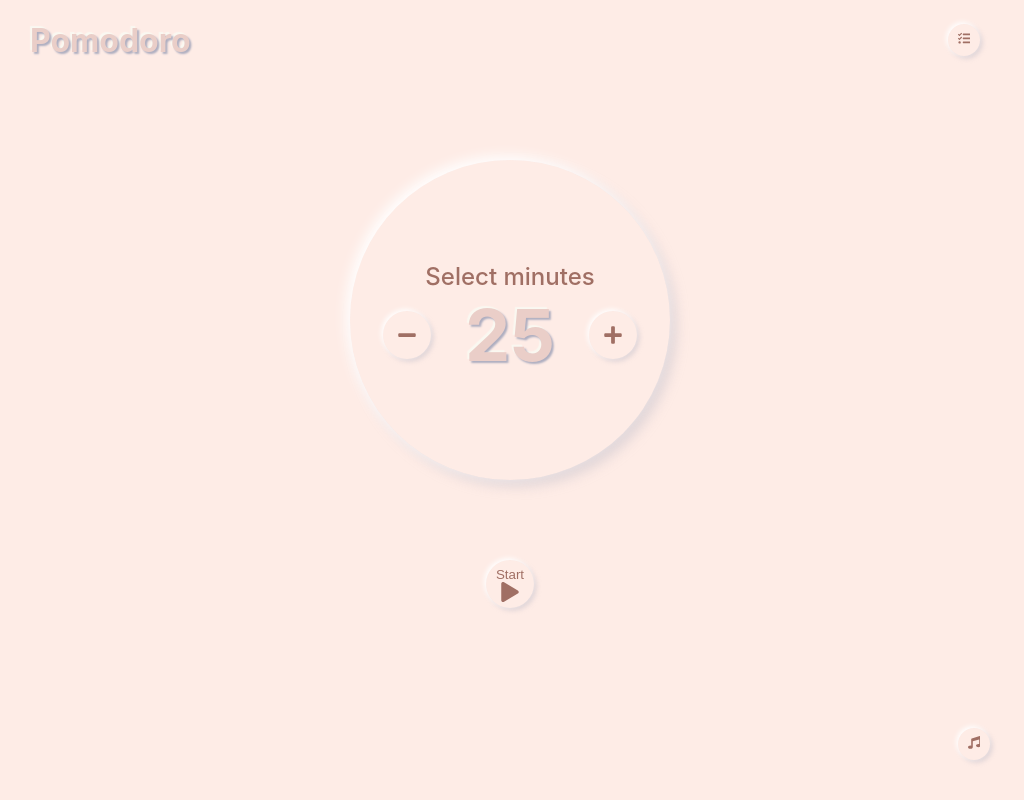
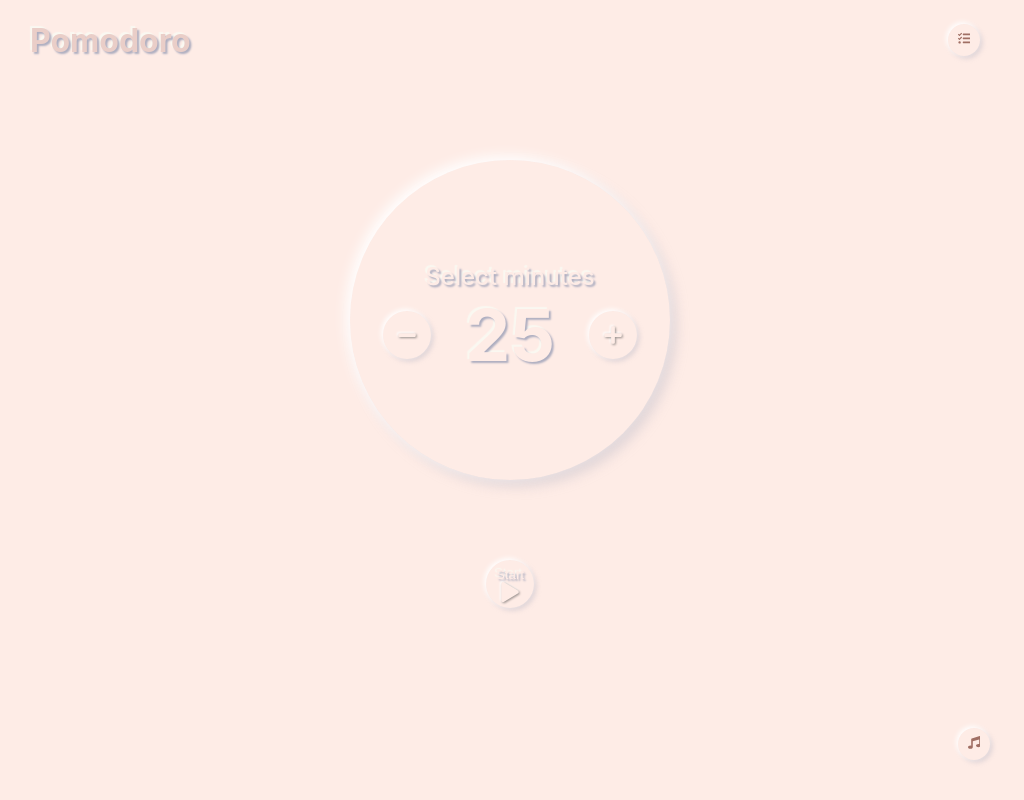
Before and after one commit to itskarelleh/neomorphism-pomodoro, a React (Create React App) app: page / in a window 1280 px wide. Shown: the whole page, without its empty margins (130-1154 px from the left). Built offline with nearby package versions, Linux system fonts and the light colour scheme.

Commit message:
Updated UI

```diff
--- a/src/App.scss
+++ b/src/App.scss
@@ -5,7 +5,8 @@ h6 {
   margin: 0;
   font-weight: 500;
   font-size: 1.5rem;
-  color: map.get($theme-colors, "text");;
+  color: map.get($theme-colors, "primary");
+  @extend .raised-text;
 }
 
 .App {
@@ -118,7 +119,7 @@ h6 {
 }
 
 .timer-text {
-  color: map.get($theme-colors, "primary-dark");;
+  color: map.get($theme-colors, "primary");;
   display: inline;
   margin: 0;
   @extend .raised-text
@@ -159,16 +160,19 @@ h6 {
   @extend .raised;
   div {
     border-radius: inherit;
-    fill: map.get($theme-colors, "text");;
-    color: map.get($theme-colors, "text");;
+    fill: map.get($theme-colors, "primary");;
+    color: map.get($theme-colors, "primary");;
     display: flex;
     flex-flow: wrap;
     justify-content: center;
     align-items: center;
     flex-direction: column;
+    @extend .raised-text;
     svg {
       width: 20px;
       height: auto;
+        filter: drop-shadow(1px 1px 1px rgba(0,0,0,0.4))
+        drop-shadow(-1px -1px 1px rgba(255, 255, 255, 1));
     }
   }
   &:active {
--- a/src/components/inputs/index.js
+++ b/src/components/inputs/index.js
@@ -1,4 +1,4 @@
-import React, { useContext, useState } from 'react';
+import React, { useContext, useEffect, useState } from 'react';
 import { FaUndoAlt, FaStop, FaPause, FaPlay } from 'react-icons/fa';
 import { FaMusic, FaTimes } from "react-icons/fa";
 import { soundOptions, sessionTimes } from "../../enums";
@@ -10,12 +10,27 @@ import { PomodoroContext } from '../../context/PomodoroProvider';
 
 const Button = ({ label, icon, handleClick, children }) => {
 
-    const [ play ] = useSound(PopSound);
+    const { running } = useContext(PomodoroContext);
+
+    const [ play, exposedData ] = useSound(PopSound);
+
+
+    useEffect(() => {
+        if(running) {
+            play();
+        }
+
+        if(!running) {
+            exposedData.pause();
+        }
+    }, [])
+
+
 
     return (
     <>
         <button className="btn-small" onClick={() => {
-            play();
+            if(running) play();
             handleClick();
         }}>
             <div>
@@ -81,13 +96,14 @@ const SoundOption = ({ option, ...props }) => {
         if(isActive) play();
         if(!isActive) stop();
     }
+
     return <li onClick={toggleAudio} {...props}>{option.icon}{option.name}</li>;
 }
 
 const SoundsList = () => {
 
     return (
-        <ul className="sound-options">
+        <ul style={{ marginRight: "15px" }} className="sound-options">
             {soundOptions && soundOptions.map((option,index) => (
                 <SoundOption option={option} key={index} role="button"
                 id={`sound-${option.name}`} />
--- a/src/components/timer/index.js
+++ b/src/components/timer/index.js
@@ -18,7 +18,7 @@ const formatTime = (time) => {
 
 const TimerDisplay = () => {
 
-    const { time, setTime, sessionType, increase, decrease, running } = useContext(PomodoroContext);
+    const { time, sessionType, increase, decrease, running } = useContext(PomodoroContext);
 
     const RunningDisplay = () => (
         <div className="timer-select inline-flex">
```
